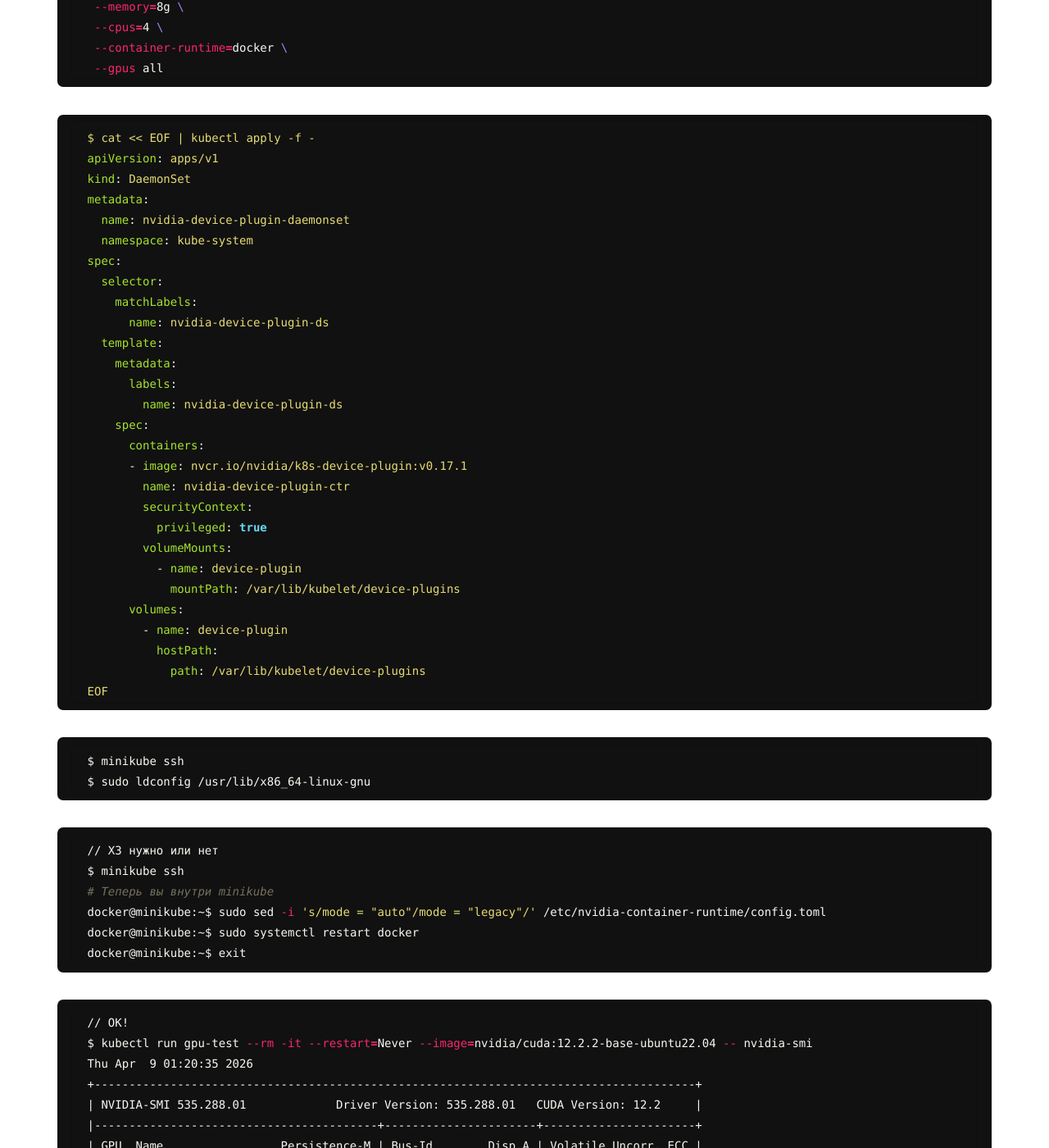
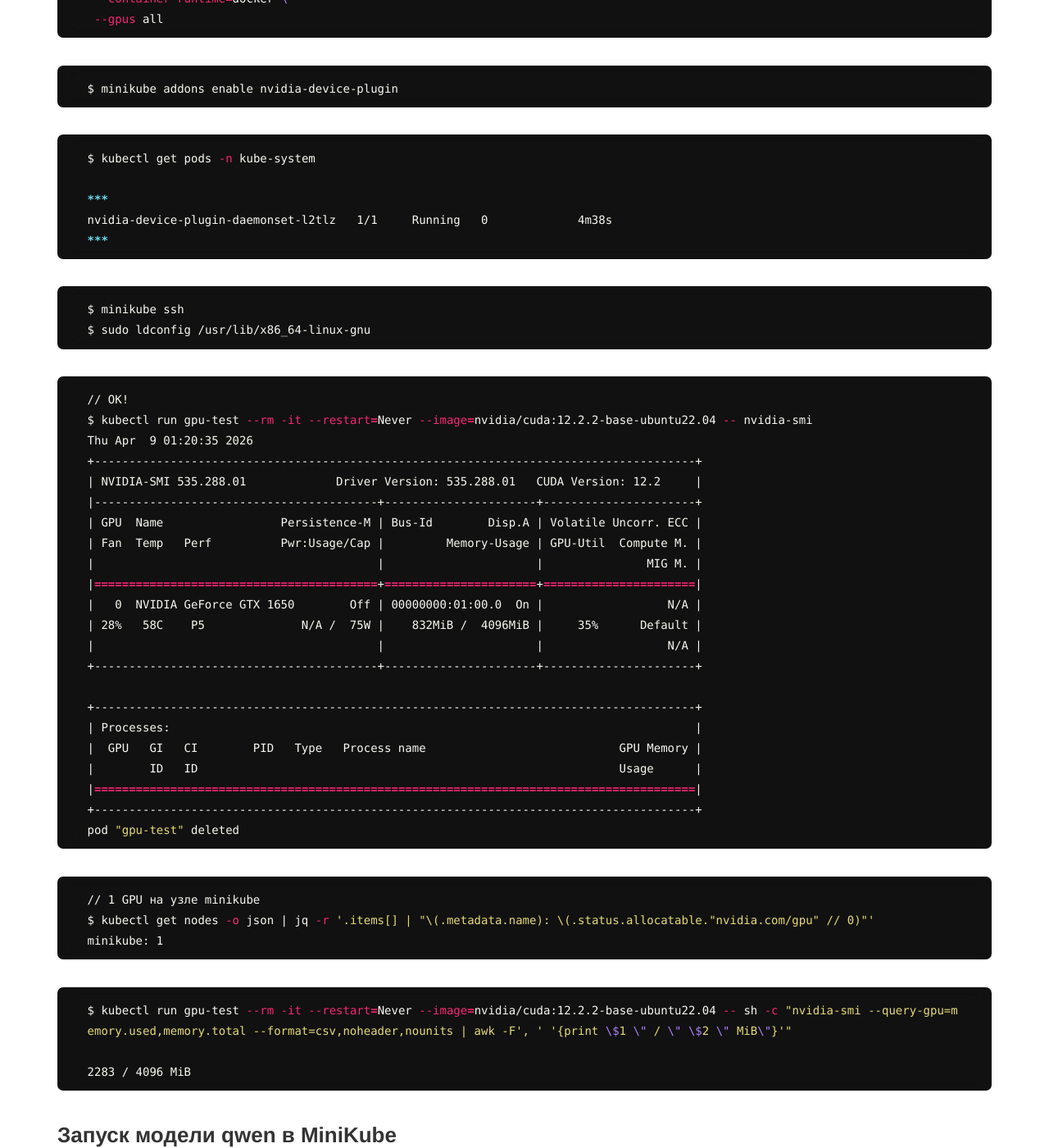
Before and after one commit to webmakaka/docs.k8s.ru, a Jekyll site: the page built from website/01-tools/01-containers/01-kubernetes/02-minikube/07-gpu.md, in a window 1280 px wide and 1400 px high, scrolled down 3021 px. Shown: the whole window at 82% size. Built offline with Jekyll 4.4.1, drawn with Linux system fonts in a browser that asks for light colours; some of the changed text lies outside the part shown.

Commit message:
update gpu

````diff
--- a/website/01-tools/01-containers/01-kubernetes/02-minikube/07-gpu.md
+++ b/website/01-tools/01-containers/01-kubernetes/02-minikube/07-gpu.md
@@ -11,11 +11,7 @@ permalink: /tools/containers/kubernetes/minikube/run/gpu/
 <br/>
 
 **Делаю:**
-2026.04.09
-
-<br/>
-
-Записываю по памяти, то что заработало в конце концов. Наверное неправильно настраиваю, первый опыт. Постепенно улучшу.
+2026.04.10
 
 <br/>
 
@@ -166,6 +162,29 @@ $ minikube start \
 
 <br/>
 
+```shell
+$ minikube addons enable nvidia-device-plugin
+```
+
+<br/>
+
+```shell
+$ kubectl get pods -n kube-system
+
+***
+nvidia-device-plugin-daemonset-l2tlz   1/1     Running   0             4m38s
+***
+```
+
+<br/>
+
+```shell
+$ minikube ssh
+$ sudo ldconfig /usr/lib/x86_64-linux-gnu
+```
+
+<!-- <br/>
+
 ```yaml
 $ cat << EOF | kubectl apply -f -
 apiVersion: apps/v1
@@ -195,16 +214,9 @@ spec:
           hostPath:
             path: /var/lib/kubelet/device-plugins
 EOF
-```
+``` -->
 
-<br/>
-
-```shell
-$ minikube ssh
-$ sudo ldconfig /usr/lib/x86_64-linux-gnu
-```
-
-<br/>
+<!-- <br/>
 
 ```shell
 // ХЗ нужно или нет
@@ -213,7 +225,7 @@ $ minikube ssh
 docker@minikube:~$ sudo sed -i 's/mode = "auto"/mode = "legacy"/' /etc/nvidia-container-runtime/config.toml
 docker@minikube:~$ sudo systemctl restart docker
 docker@minikube:~$ exit
-```
+``` -->
 
 <br/>
 
@@ -248,6 +260,14 @@ pod "gpu-test" deleted
 // 1 GPU на узле minikube
 $ kubectl get nodes -o json | jq -r '.items[] | "\(.metadata.name): \(.status.allocatable."nvidia.com/gpu" // 0)"'
 minikube: 1
+```
+
+<br/>
+
+```shell
+$ kubectl run gpu-test --rm -it --restart=Never --image=nvidia/cuda:12.2.2-base-ubuntu22.04 -- sh -c "nvidia-smi --query-gpu=memory.used,memory.total --format=csv,noheader,nounits | awk -F', ' '{print \$1 \" / \" \$2 \" MiB\"}'"
+
+2283 / 4096 MiB
 ```
 
 <br/>
@@ -343,34 +363,3 @@ $ curl http://192.168.49.2:30434/api/generate -d '{
 ```
 Да, я работаю в вашем кластере Kubernetes с NVIDIA GeForce GTX 1650 видеокартой для выполнения задачи. Настройка и управление рабочими нагрузками на GPU у меня не вызывает проблем, так как это мой основной функционал в текущей роли
 ```
-
-<br/>
-
-### Улучшения
-
-```shell
-$ kubectl delete ds nvidia-device-plugin-daemonset -n kube-system
-$ minikube addons enable nvidia-device-plugin
-```
-
-<br/>
-
-```shell
-$ kubectl get pods -n kube-system
-NAME                                   READY   STATUS    RESTARTS      AGE
-coredns-7d764666f9-mtmgh               1/1     Running   1 (12m ago)   19m
-etcd-minikube                          1/1     Running   1 (12m ago)   19m
-kube-apiserver-minikube                1/1     Running   1 (12m ago)   19m
-kube-controller-manager-minikube       1/1     Running   1 (12m ago)   19m
-kube-proxy-n8ww2                       1/1     Running   1 (12m ago)   19m
-kube-scheduler-minikube                1/1     Running   1 (12m ago)   19m
-nvidia-device-plugin-daemonset-l2tlz   1/1     Running   0             4m38s
-storage-provisioner                    1/1     Running   3 (12m ago)   19m
-```
-
-<br/>
-
-```shell
-$ kubectl run gpu-test --rm -it --restart=Never --image=nvidia/cuda:12.2.2-base-ubuntu22.04 -- sh -c "nvidia-smi --query-gpu=memory.used,memory.total --format=csv,noheader,nounits | awk -F', ' '{print \$1 \" / \" \$2 \" MiB\"}'"
-2283 / 4096 MiB
-```
````
